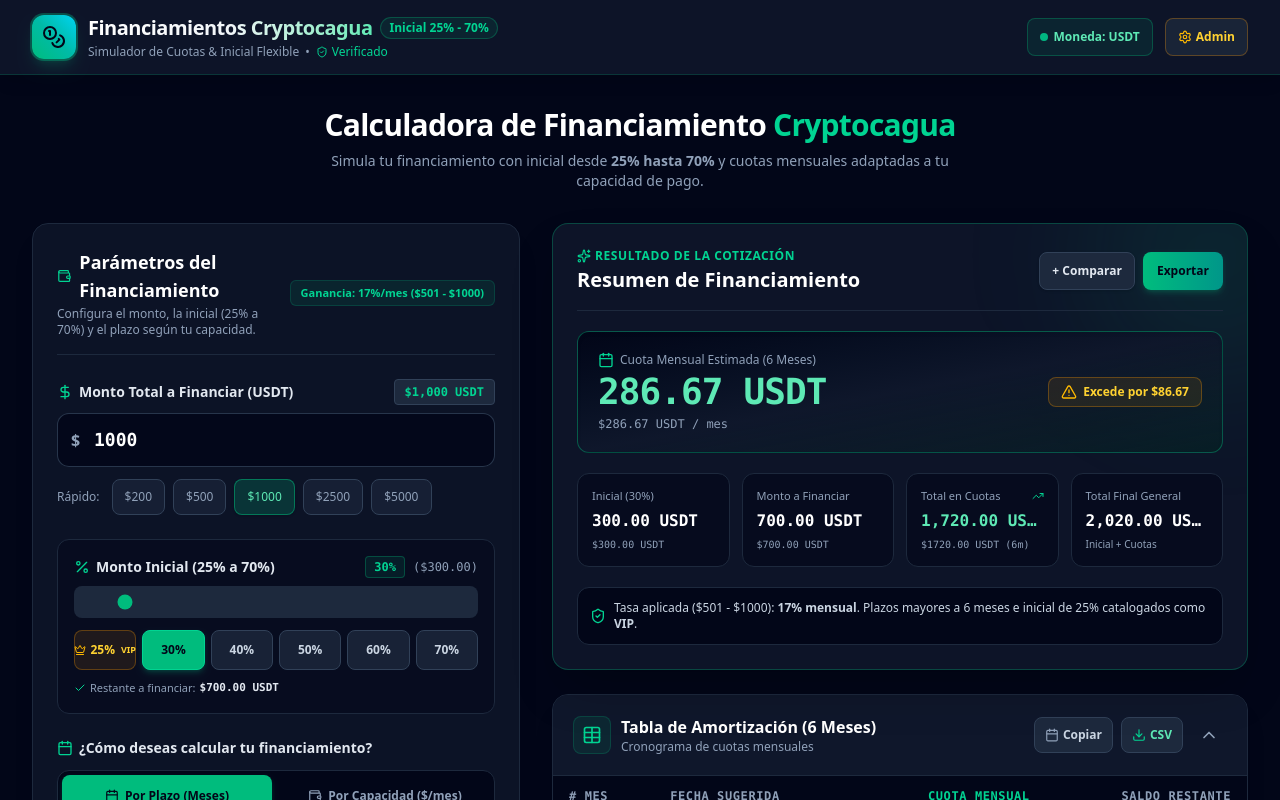
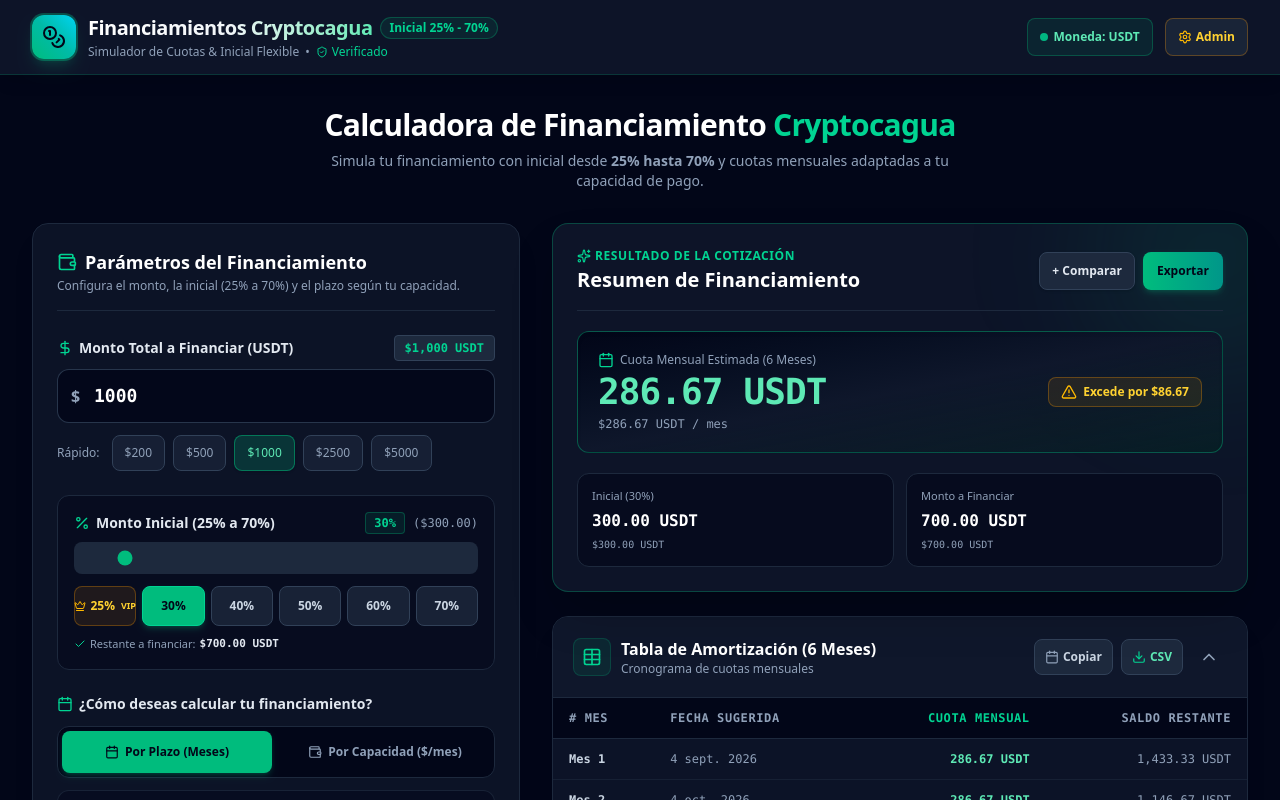
Before and after one commit to cryptocagua888/cryptocagua-calculadora-finaciamientos, a React (Vite) app: page / in a window 1280 px wide. Shown: the top 800 px of the page. Built offline with nearby package versions, Linux system fonts and the light colour scheme.

Commit message:
refactor: simplify results display and export layout
Removed redundant total payment fields and adjusted the results grid to improve visual clarity and interface layout.

```diff
--- a/src/components/CalculatorForm.tsx
+++ b/src/components/CalculatorForm.tsx
@@ -36,11 +36,6 @@ export const CalculatorForm: React.FC<CalculatorFormProps> = ({
           <p className="text-xs text-slate-400 mt-0.5">
             Configura el monto, la inicial (25% a 70%) y el plazo según tu capacidad.
           </p>
-        </div>
-        <div className="flex items-center gap-2">
-          <span className="px-2.5 py-1 rounded-md text-[11px] font-bold bg-emerald-500/10 text-emerald-400 border border-emerald-500/20 whitespace-nowrap">
-            Ganancia: {currentGainPct}%/mes ({tierLabel})
-          </span>
         </div>
       </div>
 
--- a/src/components/ExportModal.tsx
+++ b/src/components/ExportModal.tsx
@@ -26,8 +26,6 @@ export const ExportModal: React.FC<ExportModalProps> = ({
 ----------------------------------------
 📅 *Plazo:* ${result.calculatedMonths} Meses
 🗓️ *Cuota Mensual:* ${formatCurrency(result.monthlyPayment)}
-💰 *Total en Cuotas:* ${formatCurrency(result.monthlyPayment * result.calculatedMonths)}
-🏁 *TOTAL GENERAL A PAGAR:* ${formatCurrency(result.totalAmount + result.totalInterestAmount)}
 ----------------------------------------
 ✨ *Generado con la Calculadora Oficial de Financiamientos Cryptocagua*`;
 
--- a/src/components/ResultSummary.tsx
+++ b/src/components/ResultSummary.tsx
@@ -1,7 +1,7 @@
 import React from 'react';
 import { FinancingResult } from '../types';
 import { formatCurrency } from '../utils/calculator';
-import { CheckCircle2, AlertTriangle, TrendingUp, Calendar, ShieldCheck, Crown, Sparkles } from 'lucide-react';
+import { CheckCircle2, AlertTriangle, Calendar, Crown, Sparkles } from 'lucide-react';
 
 interface ResultSummaryProps {
   result: FinancingResult;
@@ -17,7 +17,6 @@ export const ResultSummary: React.FC<ResultSummaryProps> = ({
   const formattedMonthly = formatCurrency(result.monthlyPayment);
   const formattedInitial = formatCurrency(result.initialAmount);
   const formattedFinanced = formatCurrency(result.financedAmount);
-  const formattedTotalOverall = formatCurrency(result.totalAmount + result.totalInterestAmount);
 
   return (
     <div className="bg-slate-900/90 border border-emerald-500/30 rounded-2xl p-4 sm:p-6 shadow-2xl relative overflow-hidden backdrop-blur-md">
@@ -110,7 +109,7 @@ export const ResultSummary: React.FC<ResultSummaryProps> = ({
         </div>
 
         {/* Secondary KPI Grid */}
-        <div className="grid grid-cols-2 sm:grid-cols-4 gap-2.5 sm:gap-3">
+        <div className="grid grid-cols-1 sm:grid-cols-2 gap-2.5 sm:gap-3">
           {/* Inicial */}
           <div className={`border rounded-xl p-3.5 space-y-1 ${
             result.isVipInitial ? 'bg-amber-950/20 border-amber-500/40' : 'bg-slate-950/60 border-slate-800'
@@ -137,41 +136,6 @@ export const ResultSummary: React.FC<ResultSummaryProps> = ({
               ${result.financedAmount.toFixed(2)} USDT
             </span>
           </div>
-
-          {/* Total en Cuotas */}
-          <div className="bg-slate-950/60 border border-slate-800 rounded-xl p-3.5 space-y-1">
-            <span className="text-[11px] font-medium text-slate-400 flex items-center justify-between">
-              <span>Total en Cuotas</span>
-              <TrendingUp className="w-3 h-3 text-emerald-400" />
-            </span>
-            <span className="text-sm sm:text-base font-bold font-mono text-emerald-300 block truncate">
-              {formatCurrency(result.monthlyPayment * result.calculatedMonths)}
-            </span>
-            <span className="text-[10px] text-slate-400 block font-mono">
-              ${(result.monthlyPayment * result.calculatedMonths).toFixed(2)} USDT ({result.calculatedMonths}m)
-            </span>
-          </div>
-
-          {/* Total a Pagar general */}
-          <div className="bg-slate-950/60 border border-slate-800 rounded-xl p-3.5 space-y-1">
-            <span className="text-[11px] font-medium text-slate-400 block">Total Final General</span>
-            <span className="text-sm sm:text-base font-bold font-mono text-white block truncate">
-              {formattedTotalOverall}
-            </span>
-            <span className="text-[10px] text-slate-400 block">
-              Inicial + Cuotas
-            </span>
-          </div>
-        </div>
-
-        {/* Info Banner */}
-        <div className="p-3 bg-slate-950 border border-slate-800 rounded-xl flex items-center justify-between text-xs text-slate-300">
-          <div className="flex items-center space-x-2">
-            <ShieldCheck className="w-4 h-4 text-emerald-400 shrink-0" />
-            <span>
-              Tasa aplicada ({result.appliedTierLabel || 'Tramo'}): <strong>{result.monthlyInterestPercentage}% mensual</strong>. Plazos mayores a 6 meses e inicial de 25% catalogados como <strong>VIP</strong>.
-            </span>
-          </div>
         </div>
       </div>
     </div>
```
